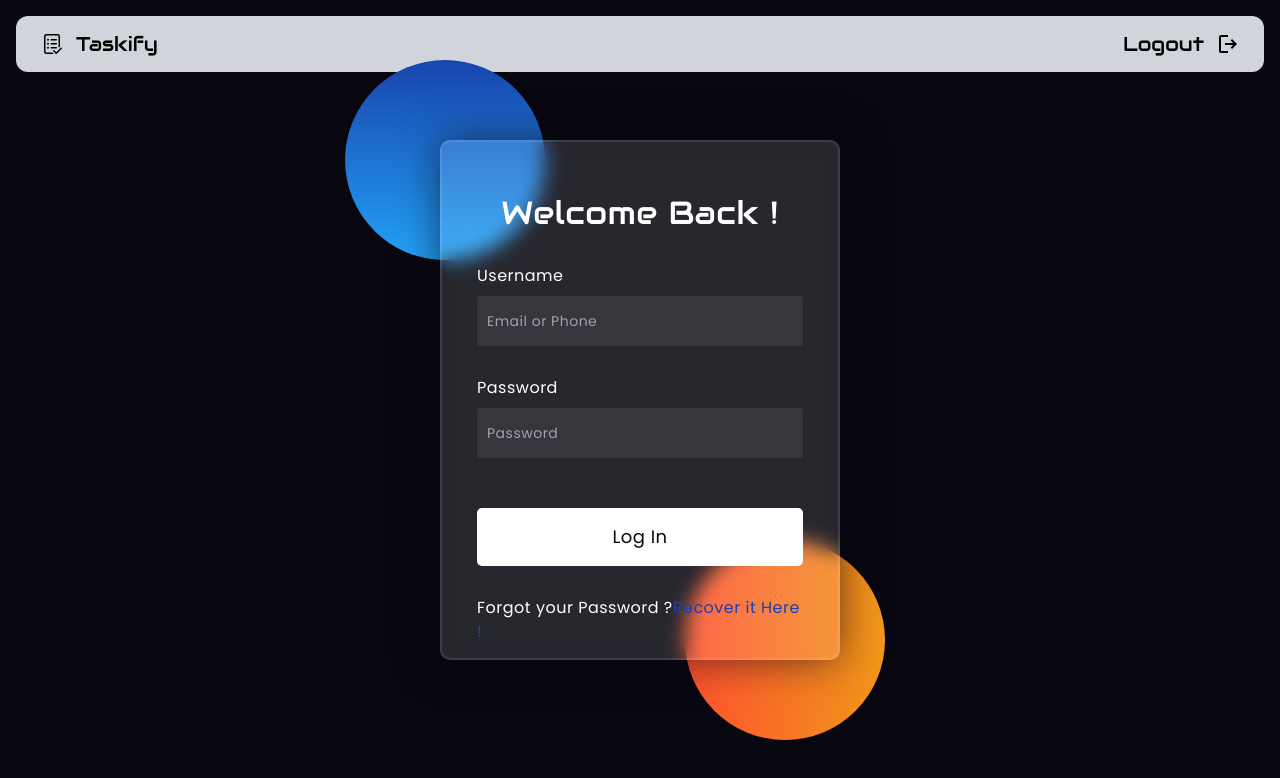
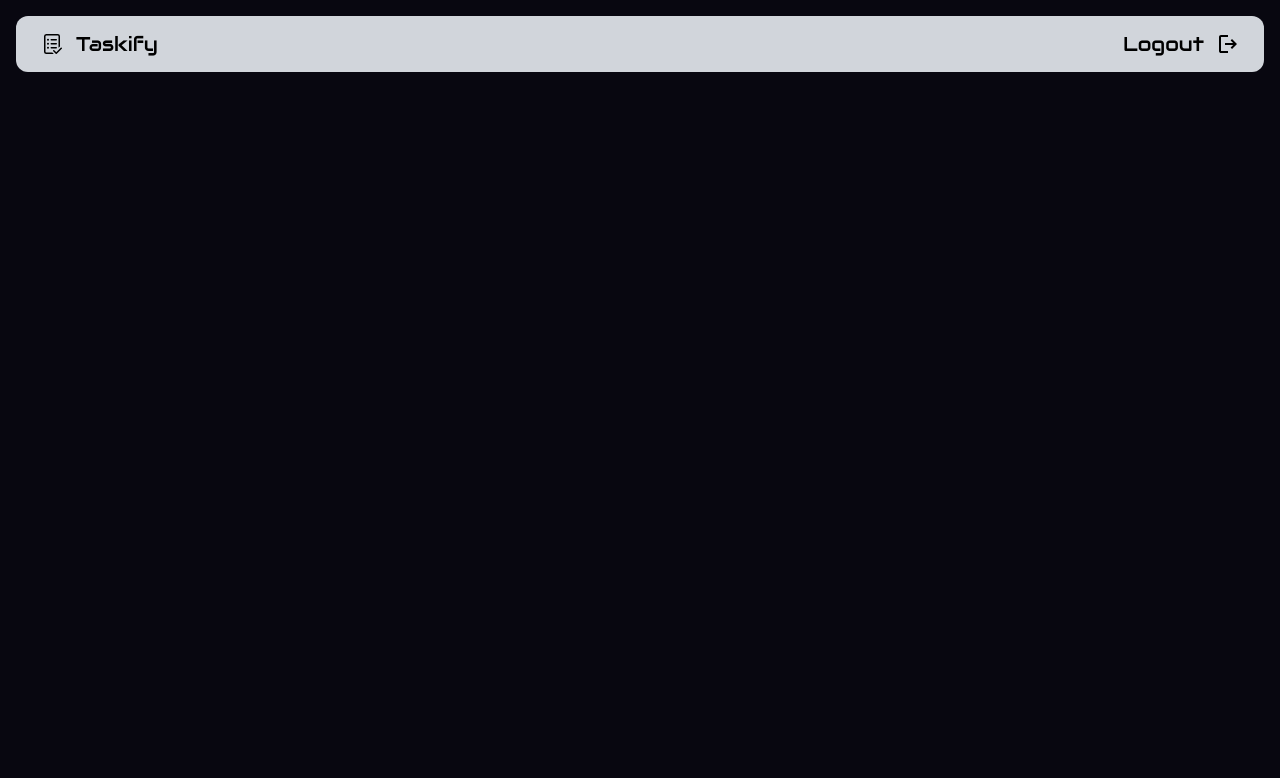
Before and after one commit to Zaiidmo/Taskify, a React (Vite) app: page / in a window 1280 px wide. Shown: the top 778 px of the page. Built offline with nearby package versions, Linux system fonts and the light colour scheme.

Commit message:
Create Register Component

```diff
--- a/src/App.jsx
+++ b/src/App.jsx
@@ -1,6 +1,7 @@
 import { useState } from "react";
 import { NavBar } from "./components/NavBar";
 import { Login } from "./components/Login";
+import { Register } from "./components/Register";
 
 function App() {
   const [count, setCount] = useState(0);
@@ -8,7 +9,8 @@ function App() {
   return (
     <>
      <NavBar />
-     <Login />
+     {/* <Login /> */}
+     <Register />
     </>
   );
 }
--- a/src/components/Login.jsx
+++ b/src/components/Login.jsx
@@ -16,8 +16,15 @@ export const Login = () => {
 
         <button className="login-btn">Log In</button>
 
-        <label >Forgot your Password ?<a className="text-blue-800" href="
-    #">Recover it Here !</a></label>
+        <label>
+          Don't Have an Account,yet? <br />
+          <a
+            className="text-orange-600"
+            href="#"
+          >
+            Register Now
+          </a>
+        </label>
       </form>
     </>
   );
--- /dev/null
+++ b/src/components/Register.jsx
@@ -0,0 +1,7 @@
+export const Register = () => {
+    return (
+      <>
+
+      </>
+    );
+  };
```
